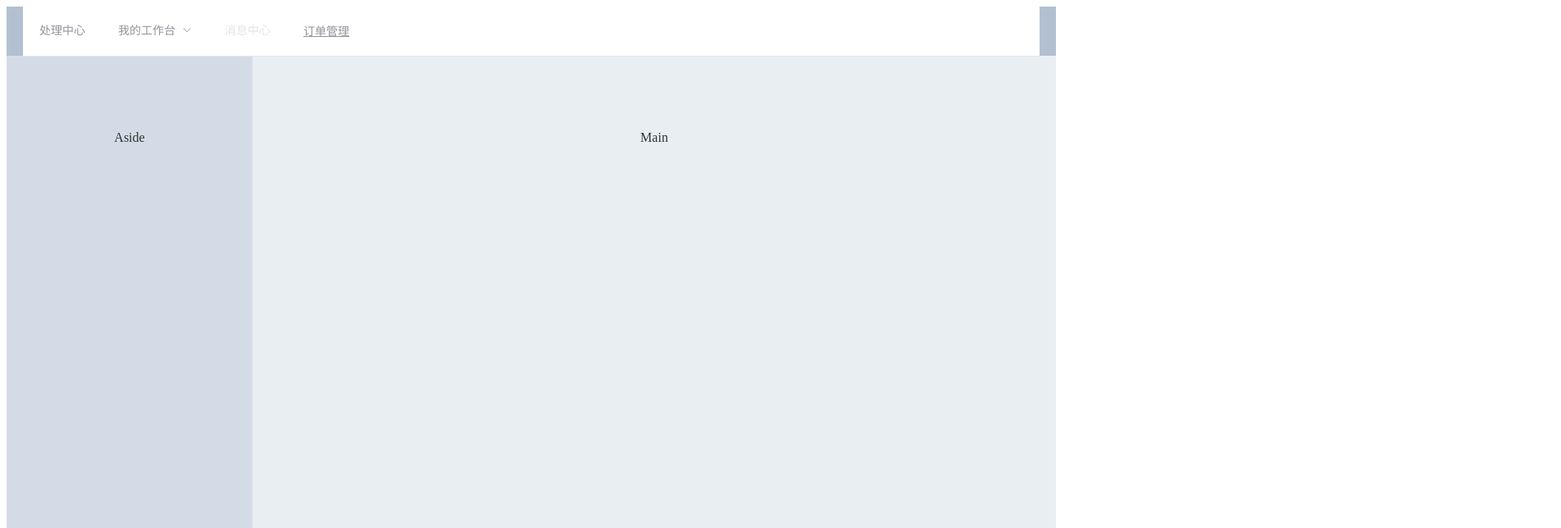
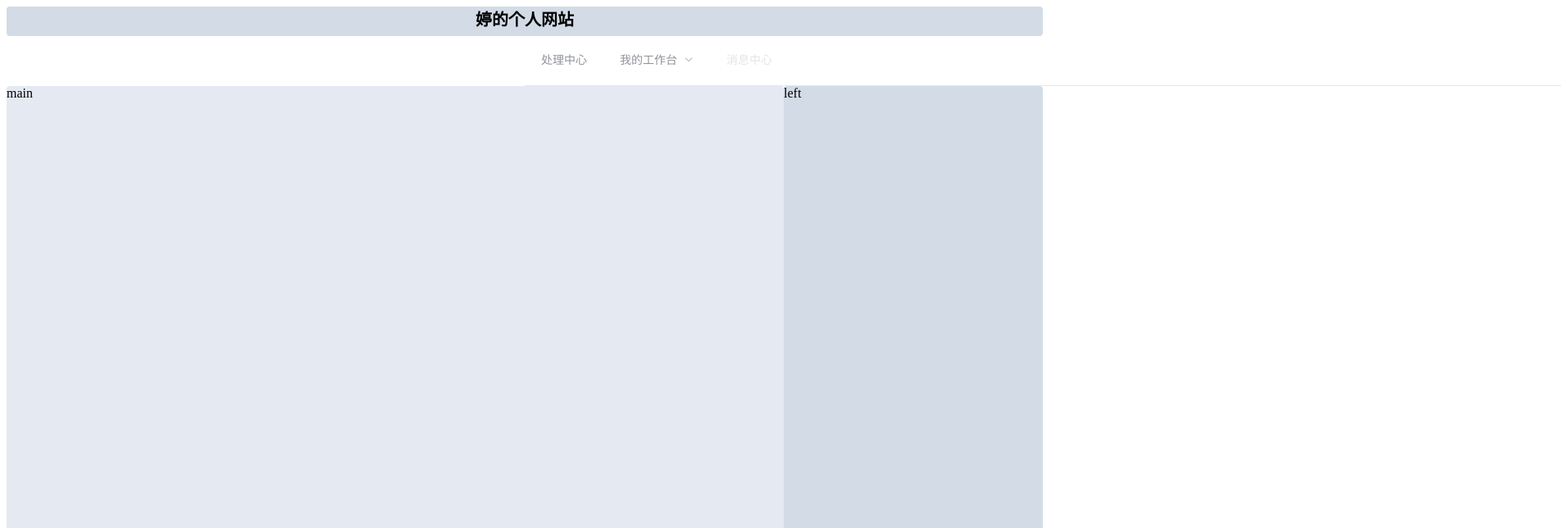
Before and after one commit to sizzlecar/personal-blog-front-end, a Vue app: page / in a window 1280 px wide. Shown: the top 644 px of the page at 82% size, 1904 px wide, since content can reach past the window. Built offline with nearby package versions, Linux system fonts and the light colour scheme.

Commit message:
初始化页面布局

```diff
--- a/src/App.vue
+++ b/src/App.vue
@@ -16,13 +16,5 @@ export default {
 </script>
 
 <style>
-  body{
-    width: 100%;
-    height: 1000px;
-  }
 
-  #app{
-    width: 100%;
-    height: 100%;
-  }
 </style>
--- a/src/components/Header.vue
+++ b/src/components/Header.vue
@@ -1,5 +1,5 @@
 <template>
-    <el-menu :default-active="activeIndex"  mode="horizontal" @select="handleSelect">
+    <el-menu style="position: relative;left: 50%" :default-active="activeIndex"  mode="horizontal" @select="handleSelect">
         <el-menu-item index="1">处理中心</el-menu-item>
         <el-submenu index="2">
             <template slot="title">我的工作台</template>
@@ -14,7 +14,6 @@
             </el-submenu>
         </el-submenu>
         <el-menu-item index="3" disabled>消息中心</el-menu-item>
-        <el-menu-item index="4"><a href="https://www.ele.me" target="_blank">订单管理</a></el-menu-item>
     </el-menu>
 </template>
 
--- a/src/components/HelloWorld.vue
+++ /dev/null
@@ -1,58 +0,0 @@
-<template>
-  <div class="hello">
-    <h1>{{ msg }}</h1>
-    <p>
-      For a guide and recipes on how to configure / customize this project,<br>
-      check out the
-      <a href="https://cli.vuejs.org" target="_blank" rel="noopener">vue-cli documentation</a>.
-    </p>
-    <h3>Installed CLI Plugins</h3>
-    <ul>
-      <li><a href="https://github.com/vuejs/vue-cli/tree/dev/packages/%40vue/cli-plugin-babel" target="_blank" rel="noopener">babel</a></li>
-      <li><a href="https://github.com/vuejs/vue-cli/tree/dev/packages/%40vue/cli-plugin-eslint" target="_blank" rel="noopener">eslint</a></li>
-    </ul>
-    <h3>Essential Links</h3>
-    <ul>
-      <li><a href="https://vuejs.org" target="_blank" rel="noopener">Core Docs</a></li>
-      <li><a href="https://forum.vuejs.org" target="_blank" rel="noopener">Forum</a></li>
-      <li><a href="https://chat.vuejs.org" target="_blank" rel="noopener">Community Chat</a></li>
-      <li><a href="https://twitter.com/vuejs" target="_blank" rel="noopener">Twitter</a></li>
-      <li><a href="https://news.vuejs.org" target="_blank" rel="noopener">News</a></li>
-    </ul>
-    <h3>Ecosystem</h3>
-    <ul>
-      <li><a href="https://router.vuejs.org" target="_blank" rel="noopener">vue-router</a></li>
-      <li><a href="https://vuex.vuejs.org" target="_blank" rel="noopener">vuex</a></li>
-      <li><a href="https://github.com/vuejs/vue-devtools#vue-devtools" target="_blank" rel="noopener">vue-devtools</a></li>
-      <li><a href="https://vue-loader.vuejs.org" target="_blank" rel="noopener">vue-loader</a></li>
-      <li><a href="https://github.com/vuejs/awesome-vue" target="_blank" rel="noopener">awesome-vue</a></li>
-    </ul>
-  </div>
-</template>
-
-<script>
-export default {
-  name: 'HelloWorld',
-  props: {
-    msg: String
-  }
-}
-</script>
-
-<!-- Add "scoped" attribute to limit CSS to this component only -->
-<style scoped>
-h3 {
-  margin: 40px 0 0;
-}
-ul {
-  list-style-type: none;
-  padding: 0;
-}
-li {
-  display: inline-block;
-  margin: 0 10px;
-}
-a {
-  color: #42b983;
-}
-</style>
--- a/src/components/Index.vue
+++ b/src/components/Index.vue
@@ -1,16 +1,16 @@
 <template>
-    <el-container class="main-container">
-        <el-header>
-            <Header></Header>
-        </el-header>
-        <el-container>
-            <el-aside>Aside</el-aside>
-            <el-container>
-                <el-main>Main</el-main>
-                <el-footer>Footer</el-footer>
-            </el-container>
-        </el-container>
-    </el-container>
+    <div>
+        <el-row type="flex" justify="center" align="middle">
+            <el-col :span="24"><div style="text-align: center;font-size: 20px;font-weight: bolder" class="grid-content bg-purple">婷的个人网站</div></el-col>
+        </el-row>
+        <el-row>
+            <el-col justify="center" :span="24"><Header></Header></el-col>
+        </el-row>
+        <el-row>
+            <el-col :span="18"><div style="height: 800px" class="grid-content bg-purple-light">main</div></el-col>
+            <el-col :span="6"><div style="height: 800px" class="grid-content bg-purple">left</div></el-col>
+        </el-row>
+    </div>
 
 </template>
 
@@ -37,29 +37,21 @@
 </script>
 
 <style scoped>
-    .main-container {
-        width: 100%;
-        height: 100%;
+    .bg-purple-dark {
+        background: #99a9bf;
     }
-
-    .el-header, .el-footer {
-        background-color: #B3C0D1;
-        color: #333;
-        text-align: center;
-        line-height: 60px;
+    .bg-purple {
+        background: #d3dce6;
     }
-
-    .el-aside {
-        background-color: #D3DCE6;
-        color: #333;
-        text-align: center;
-        line-height: 200px;
+    .bg-purple-light {
+        background: #e5e9f2;
     }
-
-    .el-main {
-        background-color: #E9EEF3;
-        color: #333;
-        text-align: center;
-        line-height: 160px;
+    .grid-content {
+        border-radius: 4px;
+        min-height: 36px;
+    }
+    .row-bg {
+        padding: 10px 0;
+        background-color: #f9fafc;
     }
 </style>
```
Also changed, not shown: 1 other file (tests, documents, lock files or other folders).
